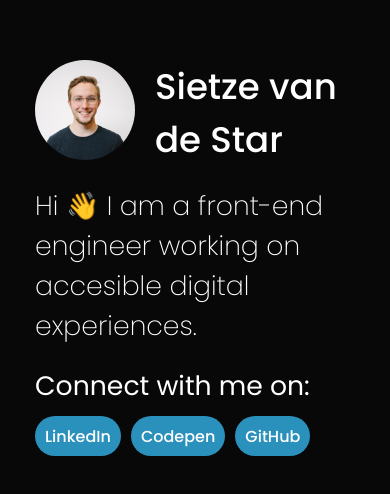
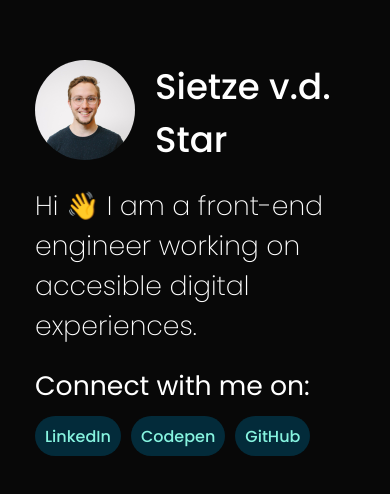
Before and after one commit to supernova770/portfolio, a React (Create React App) app: page / in a window 390 px wide. Shown: the part 154-648 px from the top of the page. Built offline with nearby package versions, Linux system fonts and the light colour scheme.

Commit message:
chip edits

```diff
--- a/src/App.css
+++ b/src/App.css
@@ -95,8 +95,12 @@ img {
   font-weight: 500;
 }
 
-.chip--green-medium{
-  background-color: #2a90bc;
+.chip__a {
+  color: #86f3df;
+}
+
+.chip--green {
+  background-color: #032b3a;
 }
 
 @media only screen and (max-width: 600px) {
@@ -127,9 +131,6 @@ img {
     margin-left: 35px;
     width: 170;
     height: 70;
-    /* -webkit-filter: grayscale(100%);
-    /* Safari 6.0 - 9.0 */
-    /* filter: grayscale(100%);  */
   }
 
   .profile-container {
@@ -199,8 +200,12 @@ img {
     font-weight: 500;
   }
 
-  .chip--green-medium{
-    background-color: #2a90bc;
+  .chip__a {
+    color: #86f3df;
+  }
+
+  .chip--green {
+    background-color: #032b3a;
   }
 
 }
--- a/src/App.js
+++ b/src/App.js
@@ -6,14 +6,14 @@ function App() {
       <div className="body-container">
         <div className="profile-container">
           <img clasName="circle" src="svds.jfif" width="100" height="100" alt="profile" />
-          <h2 id="portfolio-text-title">Sietze van de Star</h2>
+          <h2 id="portfolio-text-title">Sietze v.d. Star</h2>
         </div>
         <p id="portfolio-text-body">Hi 👋 I am a front-end engineer working on accesible digital experiences.</p>
         <p id="portfolio-text-footer">Connect with me on: </p>
         <div className="chip-container">
-          <div class="chip chip--green-medium"><a href='https://www.linkedin.com/in/sietze-van-de-star/' target="_blank" rel="noopener noreferrer">LinkedIn</a></div>
-          <div class="chip chip--green-medium"><a href='https://codepen.io/svandes' target="_blank" rel="noopener noreferrer">Codepen</a></div>
-          <div class="chip chip--green-medium"><a href='https://github.com/op2020-cyber' target="_blank" rel="noopener noreferrer">GitHub</a></div>
+          <div class="chip chip--green"><a href='https://www.linkedin.com/in/sietze-van-de-star/' className="chip__a" target="_blank" rel="noopener noreferrer">LinkedIn</a></div>
+          <div class="chip chip--green"><a href='https://codepen.io/svandes' className="chip__a" target="_blank" rel="noopener noreferrer">Codepen</a></div>
+          <div class="chip chip--green"><a href='https://github.com/op2020-cyber' className="chip__a" target="_blank" rel="noopener noreferrer">GitHub</a></div>
         </div>
       </div>
     </div>
```
